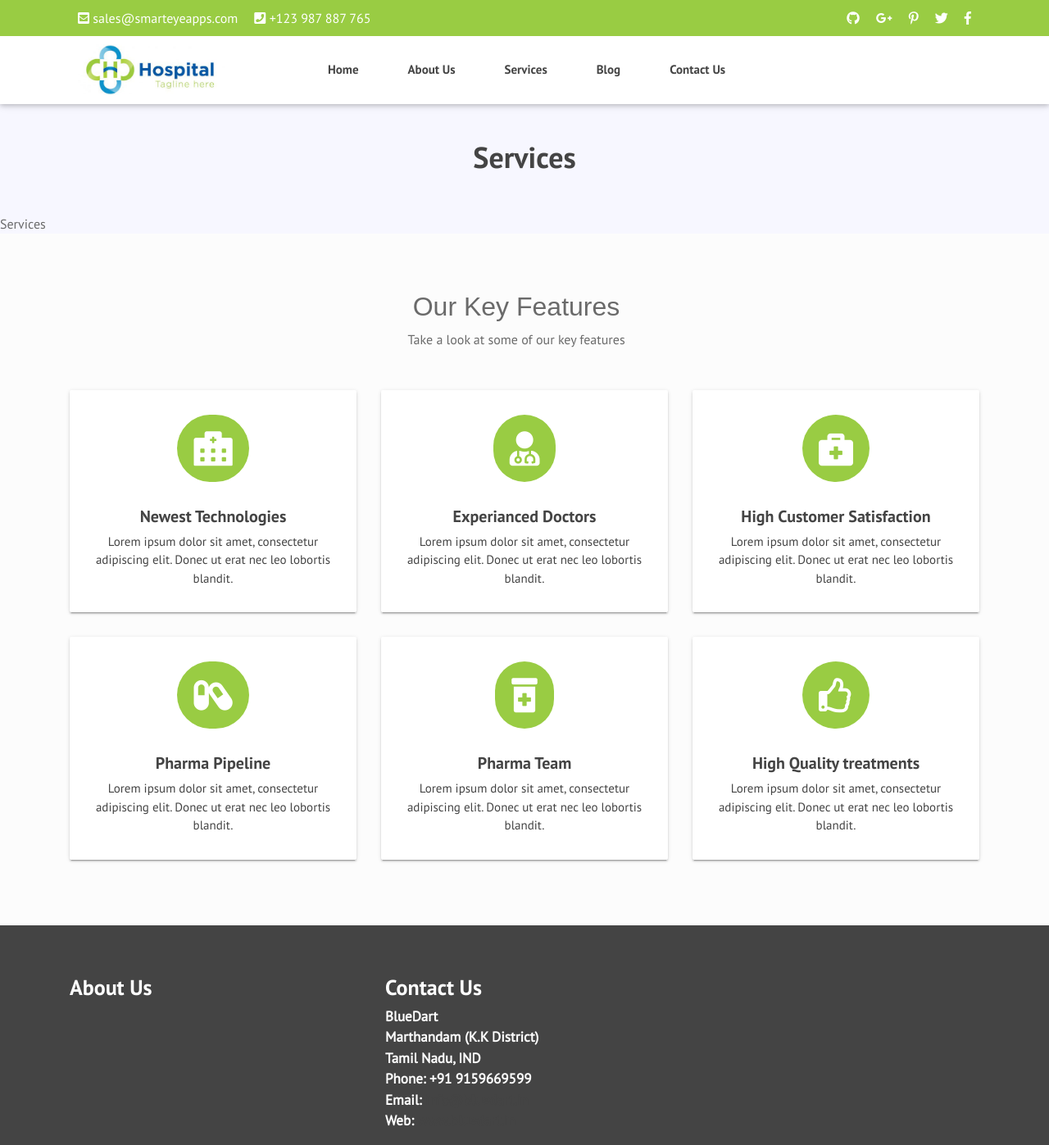
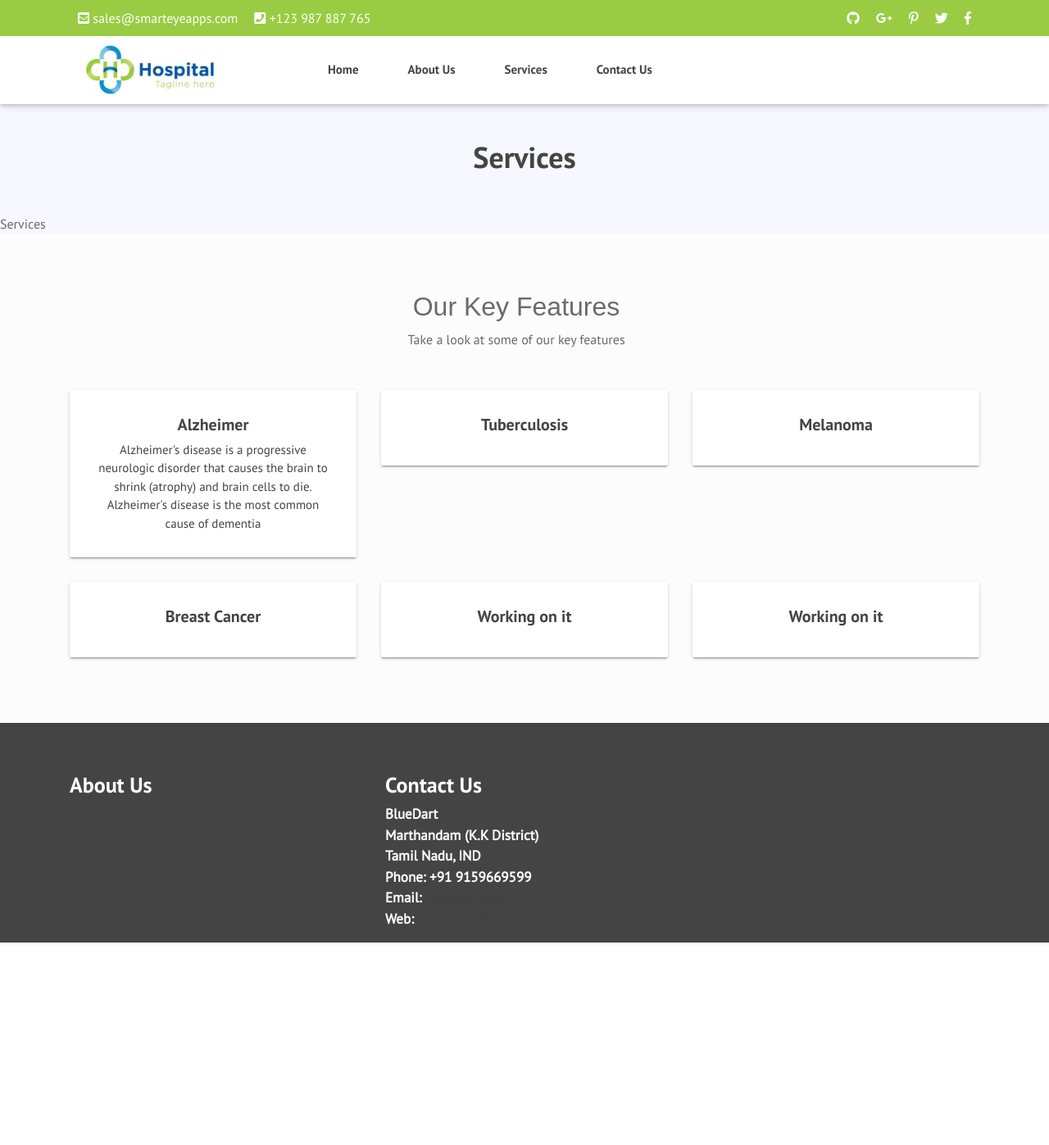
Before and after one commit to skauddy755/Proj_innerve, a Flask app: page /services in a window 1280 px wide. Shown: the whole page at 82% size. After the commit the page ends 1150 px from the top, so only its background shows below. Run offline with Flask 2, Linux system fonts and the light colour scheme; some libraries are stand-ins or nearby versions.

Commit message:
alzheimer added

```diff
--- a/smart-clinic/alzheimer/classification/classification.py
+++ b/smart-clinic/alzheimer/classification/classification.py
@@ -66,7 +66,7 @@ def predict(img_path, weight_path):
     classifier =nn.Linear(in_features, 1)
     model._fc=classifier
 
-    model.load_state_dict(torch.load('classification/saved_weight/current_checkpoint.pt', map_location='cpu'),strict=True)
+    model.load_state_dict(torch.load(weight_path, map_location='cpu'),strict=True)
     model.cpu()
     model.eval()  # switch model to the evaluation mode
 
--- a/smart-clinic/app.py
+++ b/smart-clinic/app.py
@@ -1,15 +1,16 @@
-from flask import Flask, render_template, redirect
+from flask import Flask, render_template, redirect, request
 import os
 import subprocess, base64
 import cv2
 from PIL import Image
-# from alzheimer.classification import predict
+from utils import img2heatmap
+from alzheimer.classification.classification import predict
 
 app = Flask(__name__)
 
-app.config["ALZHEIMER_IMAGE_UPLOADS"] = os.getcwd()+"/smart-clinic/alzheimer/input_imgs/"
+app.config["ALZHEIMER_IMAGE_UPLOADS"] = os.getcwd()+"/alzheimer/input_imgs/"
 app.config["ALLOWED_IMAGE_EXTENSIONS"] = ["JPEG", "JPG", "PNG"]
-app.config["ALZHEIMER_IMAGE_HEATMAP"] = os.getcwd()+"smart-clinic/alzheimer/heat_map/"
+app.config["ALZHEIMER_IMAGE_HEATMAP"] = os.getcwd()+"/alzheimer/heat_map/"
 
 
 @app.route('/')
@@ -28,13 +29,51 @@ def contact():
 def service():
     return render_template('services.html')
 
+@app.route('/services/alzheimer', methods=['GET', 'POST'])
+def alzheimersdetection():
+    if request.method == "POST":
+        if request.files:
+            image = request.files["image"]
+            if(image.filename == ''):
+                return "NO FILE UPLOADED"
+            filename =image.filename
+            name, ext = filename.split(".")
+
+            if ext.upper() in app.config["ALLOWED_IMAGE_EXTENSIONS"]:
+                image.save(os.path.join(app.config["ALZHEIMER_IMAGE_UPLOADS"], filename))
+                subprocess.call(f'python3 alzheimer/ml_backend/api.py --file {filename}', shell=True)
+                img = img2heatmap(f'alzheimer/input_imgs/{name}.{ext}', f'alzheimer/output_imgs/{name}_predicted.{ext}')
+                print(os.getcwd()+f'heatmap/{name}_map.{ext}')
+                cv2.imwrite(os.path.join(app.config["ALZHEIMER_IMAGE_HEATMAP"], f'{name}_map.{ext}'), img)
+                with open(os.getcwd()+f'/alzheimer/heat_map/{name}_map.{ext}', 'rb') as out_raw:
+                    out_img64 = base64.b64encode(out_raw.read())
+                out_img64 = out_img64.decode("utf-8")
+                prediction = predict(f'alzheimer/input_imgs/{filename}', 'alzheimer/classification/saved_weight/current_checkpoint.pt')
+                return render_template('alzheimer.html', predicted = True, imgData = out_img64, supplied_text = f'{prediction}')
+            else:
+                return "NON SUPPORTED FILE TYPE"
+    return render_template('alzheimer.html', predicted = False)
+
 @app.route('/services/tuberculosis')
 def tuberculosis():
-    return render_template('tuberculosis.html')
+    return "<h1>Working On it</h1>"
+
+@app.route('/services/breast')
+def breast():
+    return "<h1>Working On it</h1>"
+
+@app.route('/services/melanoma')
+def melanoma():
+    return "<h1>Working On it</h1>"
+
 
 @app.route('/blog')
 def blog():
     return render_template('blog.html')
 
 
+# @app.route('/<link>')
+# def e404():
+#     r
+
 app.run(debug=True)
--- a/smart-clinic/templates/about_us.html
+++ b/smart-clinic/templates/about_us.html
@@ -5,7 +5,7 @@
 {% block content %}
     <!-- ################# Our Team Starts Here####################### -->
 
-{% block thead %}About Us{% endblock thead %}
+{% block thead %} About Us {% endblock thead %}
 
  <!--  ************************* About Us Content Start Here  ************************** -->
             <div class="about-us">
--- a/smart-clinic/templates/base.html
+++ b/smart-clinic/templates/base.html
@@ -49,8 +49,6 @@
                             <li><a href="{{url_for("home")}}">Home</a></li>
                             <li><a href="{{url_for("about")}}">About Us</a></li>
                             <li><a href="{{url_for("service")}}">Services</a></li>
-                            <li><a href="{{url_for("blog")}}">Blog</a></li>
-                            <!-- <li><a href="gallery.html">Gallery</a></li> -->
                             <li><a href="{{url_for("contact")}}">Contact Us</a></li>
                         </ul>
                     </div>
@@ -62,15 +60,15 @@
     </header>
 
 
-      <!--  ************************* Page Title Starts Here ************************** -->
             <div class="page-nav no-margin row">
                 <div class="container">
                     <div class="row">
-                        <h2>{% block thead %}{% endblock thead %}</h2>
+                        <h2>
+                            {% block thead %} {% endblock thead %}
+                        </h2>
                     </div>
                 </div>
             </div>
-        <!-- ######## Page  Title End ####### -->
 
 
 {% block content %}
--- a/smart-clinic/templates/contact_us.html
+++ b/smart-clinic/templates/contact_us.html
@@ -10,12 +10,8 @@
 {% block thead %}Contact Us{% endblock thead %}
 
     <div style="margin-top:0px;" class="row no-margin">
-
-        <iframe style="width:100%" src="https://www.google.com/maps/embed?pb=!1m14!1m12!1m3!1d249759.19784092825!2d79.10145254589841!3d12.009924873581818!2m3!1f0!2f0!3f0!3m2!1i1024!2i768!4f13.1!5e0!3m2!1sen!2sin!4v1448883859107"  height="450" frameborder="0" style="border:0" allowfullscreen></iframe>
-
-
+        <iframe style="width:100%" src="https://maps.google.com/maps?q=Jhunsi,%20Allahabad&t=&z=13&ie=UTF8&iwloc=&output=embed"  height="450" frameborder="0" style="border:0" allowfullscreen></iframe>
     </div>
-
     <div class="row contact-rooo no-margin">
         <div class="container">
         <div class="row">
--- a/smart-clinic/templates/index.html
+++ b/smart-clinic/templates/index.html
@@ -52,8 +52,6 @@
                             <li><a href="{{url_for("home")}}">Home</a></li>
                             <li><a href="{{url_for("about")}}">About Us</a></li>
                             <li><a href="{{url_for("service")}}">Services</a></li>
-                            <li><a href="{{url_for("blog")}}">Blog</a></li>
-                            <!-- <li><a href="gallery.html">Gallery</a></li> -->
                             <li><a href="{{url_for("contact")}}">Contact Us</a></li>
                         </ul>
                     </div>
--- a/smart-clinic/templates/services.html
+++ b/smart-clinic/templates/services.html
@@ -9,6 +9,9 @@
     <!-- ################# Our Team Starts Here####################### -->
 
 {% block thead %}Services{% endblock thead %}
+
+
+
 <section class="key-features kf-2">
         <div class="container">
             <div class="inner-title">
@@ -18,51 +21,46 @@
             </div>
 
             <div class="row">
-                <a href="{{url_for('tuberculosis')}}"  class="col-md-4 col-sm-6"><div>
+                <a href="{{url_for('alzheimersdetection')}}"  class="col-md-4 col-sm-6"><div>
                     <div class="single-key">
-                        <i class="fas fa-hospital-alt"></i>
-                        <h5>Newest Technologies</h5>
-                        <p>Lorem ipsum dolor sit amet, consectetur adipiscing elit. Donec ut erat nec leo lobortis blandit.</p>
+                       <!-- <i class="fas fa-hospital-alt"></i> -->
+                        <h5>Alzheimer</h5>
+                        <p>Alzheimer's disease is a progressive neurologic disorder that causes the brain to shrink (atrophy) and brain cells to die. Alzheimer's disease is the most common cause of dementia </p>
                     </div>
                     </div></a>
 
-                <a href=""  class="col-md-4 col-sm-6"><div>
+                <a href="{{url_for('tuberculosis')}}"  class="col-md-4 col-sm-6"><div>
                     <div class="single-key">
-                        <i class="fas fa-user-md"></i>
-                        <h5>Experianced Doctors</h5>
-                        <p>Lorem ipsum dolor sit amet, consectetur adipiscing elit. Donec ut erat nec leo lobortis blandit.</p>
+                        <!--<i class="fas fa-user-md"></i>-->
+                        <h5>Tuberculosis</h5>
                     </div>
                 </div></a>
 
-                <a href=""  class="col-md-4 col-sm-6"><div>
+                <a href="{{url_for('melanoma')}}"  class="col-md-4 col-sm-6"><div>
                     <div class="single-key">
-                        <i class="fas fa-briefcase-medical"></i>
-                        <h5>High Customer Satisfaction</h5>
-                        <p>Lorem ipsum dolor sit amet, consectetur adipiscing elit. Donec ut erat nec leo lobortis blandit.</p>
+                        <!--<i class="fas fa-briefcase-medical"></i>-->
+                        <h5>Melanoma</h5>
                     </div>
                 </div></a>
 
-                <a href="" class="col-md-4 col-sm-6"><div >
+                <a href="{{url_for('breast')}}" class="col-md-4 col-sm-6"><div >
                     <div class="single-key">
-                        <i class="fas fa-capsules"></i>
-                        <h5>Pharma Pipeline</h5>
-                        <p>Lorem ipsum dolor sit amet, consectetur adipiscing elit. Donec ut erat nec leo lobortis blandit.</p>
+                        <!--<i class="fas fa-capsules"></i>-->
+                        <h5>Breast Cancer</h5>
                     </div>
                 </div></a>
 
                 <a href="" class="col-md-4 col-sm-6"><div>
                     <div class="single-key">
-                        <i class="fas fa-prescription-bottle-alt"></i>
-                        <h5>Pharma Team</h5>
-                        <p>Lorem ipsum dolor sit amet, consectetur adipiscing elit. Donec ut erat nec leo lobortis blandit.</p>
-                    </div>
+                        <!--<i class="fas fa-prescription-bottle-alt"></i>-->
+                        <h5>Working on it</h5>
+                        </div>
                 </div></a>
 
                 <a href="" class="col-md-4 col-sm-6"><div>
                     <div class="single-key">
-                        <i class="far fa-thumbs-up"></i>
-                        <h5>High Quality treatments</h5>
-                        <p>Lorem ipsum dolor sit amet, consectetur adipiscing elit. Donec ut erat nec leo lobortis blandit.</p>
+                        <!--<i class="far fa-thumbs-up"></i>-->
+                        <h5>Working on it</h5>
                     </div>
                 </div></a>
             </div>
```
Also changed, not shown: smart-clinic/alzheimer/ml_backend/api.py (+10 -10 lines), smart-clinic/templates/alzheimer.html (added, +30 -0 lines), smart-clinic/templates/tuberculosis.html (deleted, +0 -9 lines), smart-clinic/utils.py (added, +16 -0 lines), smart-clinic/alzheimer/heat_map/nonDem1004_map.jpg (deleted).
